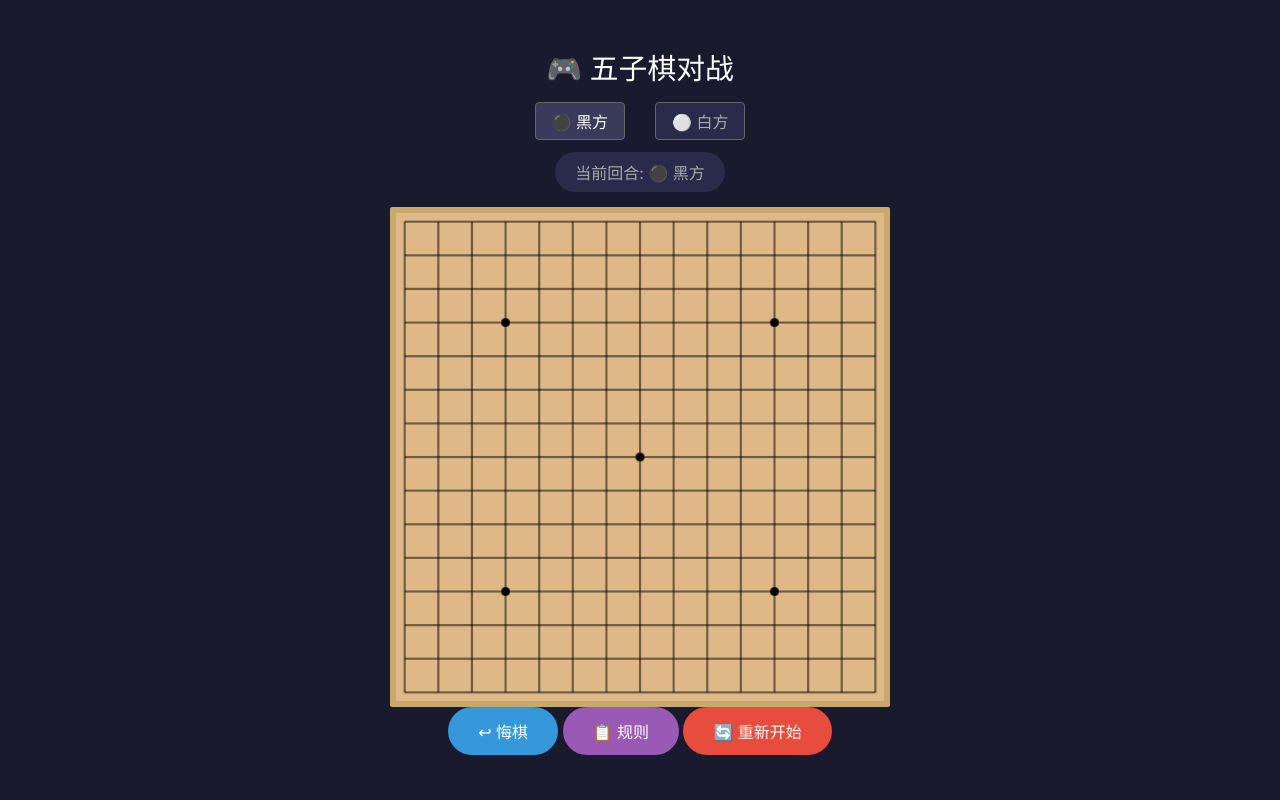
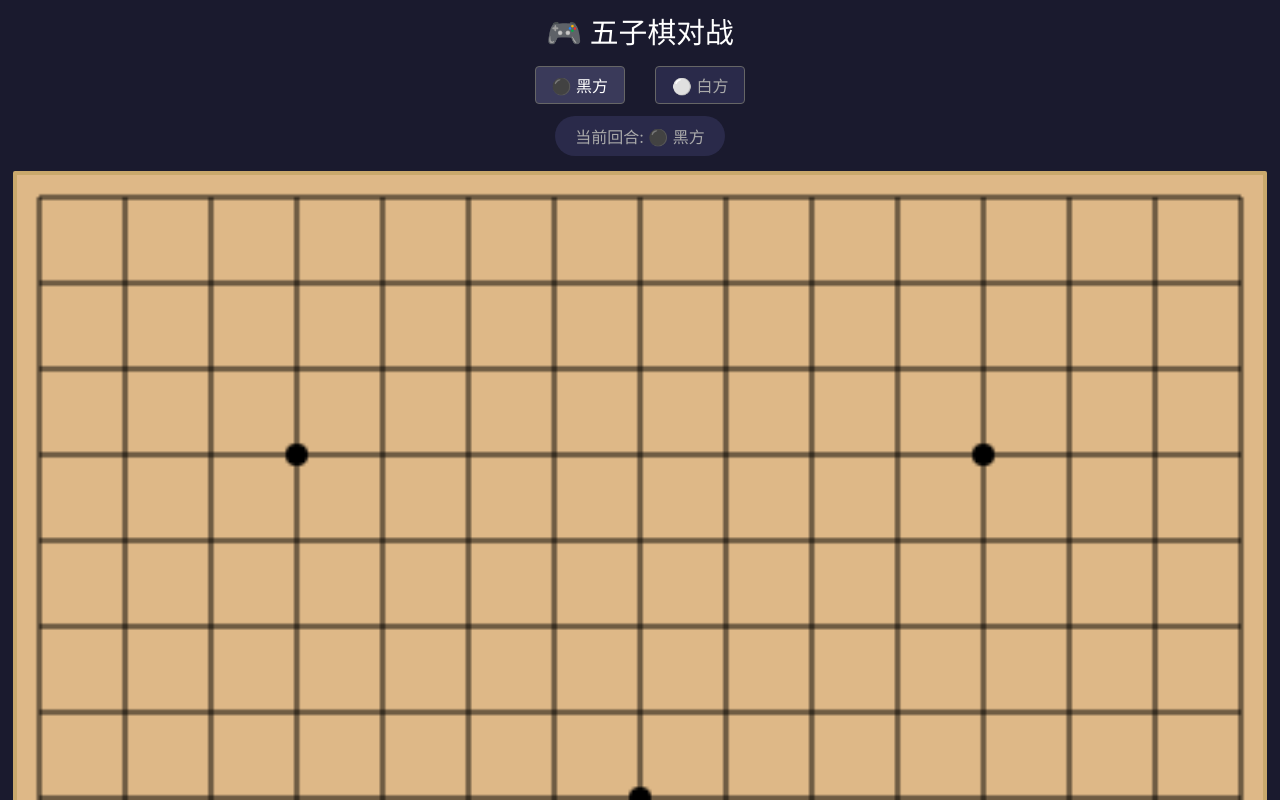
Before and after one commit to zjdavid/gomoku, a plain HTML site: page index.html in a window 1280 px wide. Shown: the top 800 px of the page. Drawn offline with Linux system fonts and the light colour scheme.

Commit message:
棋盘撑满左右宽度

```diff
--- a/index.html
+++ b/index.html
@@ -40,10 +40,10 @@
 
         .board {
             background: #c9a86c;
-            padding: 6px;
+            padding: 4px;
             border-radius: 2px;
-            width: 98vw;
-            max-width: 500px;
+            width: 100%;
+            max-width: 98vw;
         }
 
         canvas {
```
